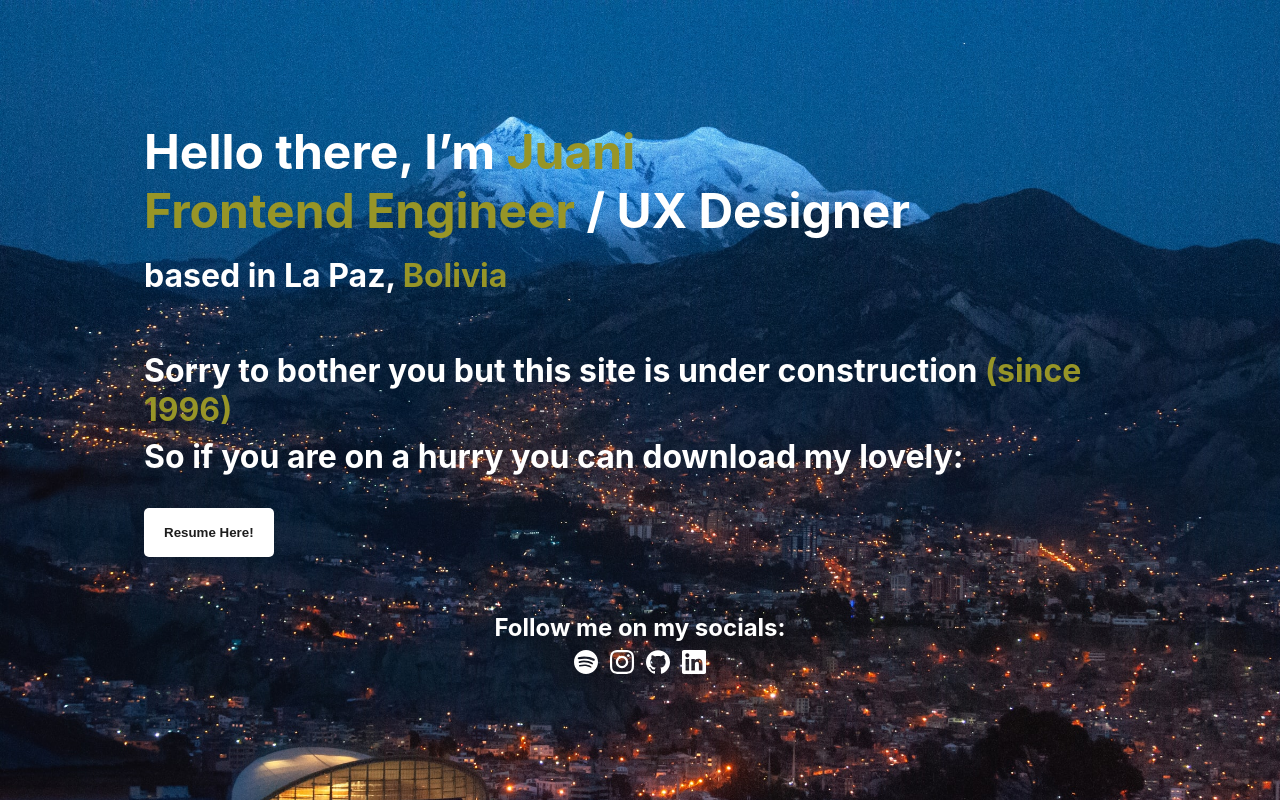
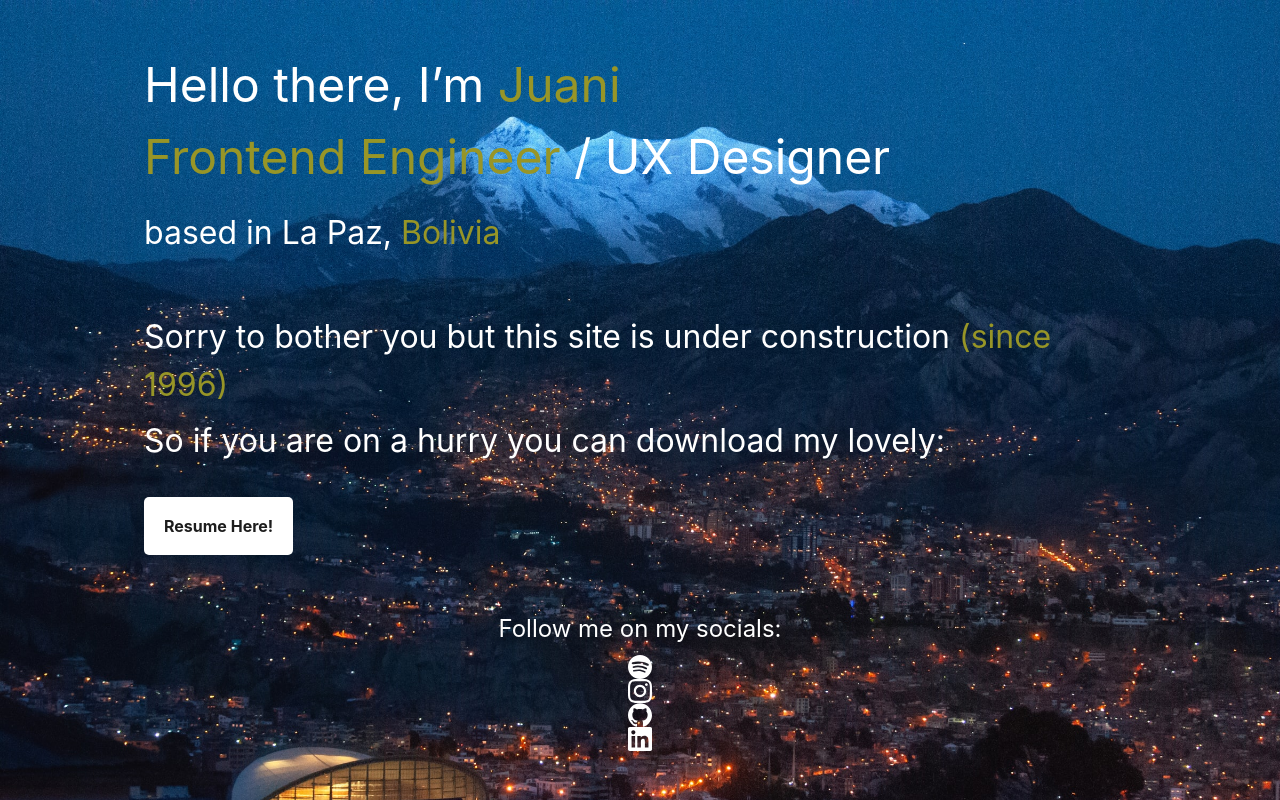
Before and after one commit to DrunkOldDog/portfolio, a Next.js app: page / in a window 1280 px wide. Built offline with nearby package versions, Linux system fonts and the light colour scheme; no server answers.

Commit message:
Add chakra-ui theming to _app

```diff
--- /dev/null
+++ b/src/common/theme/index.js
@@ -0,0 +1 @@
+export * from "./theme";
--- /dev/null
+++ b/src/common/theme/theme.js
@@ -0,0 +1,31 @@
+import { extendTheme } from "@chakra-ui/react";
+
+export const theme = extendTheme({
+  colors: {
+    brand: {
+      primary: "#979527",
+      dark: "#1d1d1d",
+    },
+  },
+  components: {
+    Button: {
+      variants: {
+        solid: {
+          color: "brand.dark",
+          _hover: {
+            background: "transparent",
+            color: "gray.100",
+            border: "2px solid #fff",
+          },
+        },
+      },
+    },
+  },
+  styles: {
+    global: {
+      body: {
+        color: "#fff",
+      },
+    },
+  },
+});
--- a/src/pages/_app.js
+++ b/src/pages/_app.js
@@ -1,5 +1,8 @@
+import { ChakraProvider } from "@chakra-ui/react";
 import { useEffect } from "react";
 import ReactGA from "react-ga";
+import { theme } from '../common/theme';
+
 import "../../styles/globals.css";
 
 function MyApp({ Component, pageProps }) {
@@ -7,7 +10,11 @@ function MyApp({ Component, pageProps }) {
     ReactGA.initialize(process.env.NEXT_PUBLIC_GA_TRACKING_ID);
   }, []);
 
-  return <Component {...pageProps} />;
+  return (
+    <ChakraProvider theme={theme}>
+      <Component {...pageProps} />
+    </ChakraProvider>
+  );
 }
 
 export default MyApp;
```
